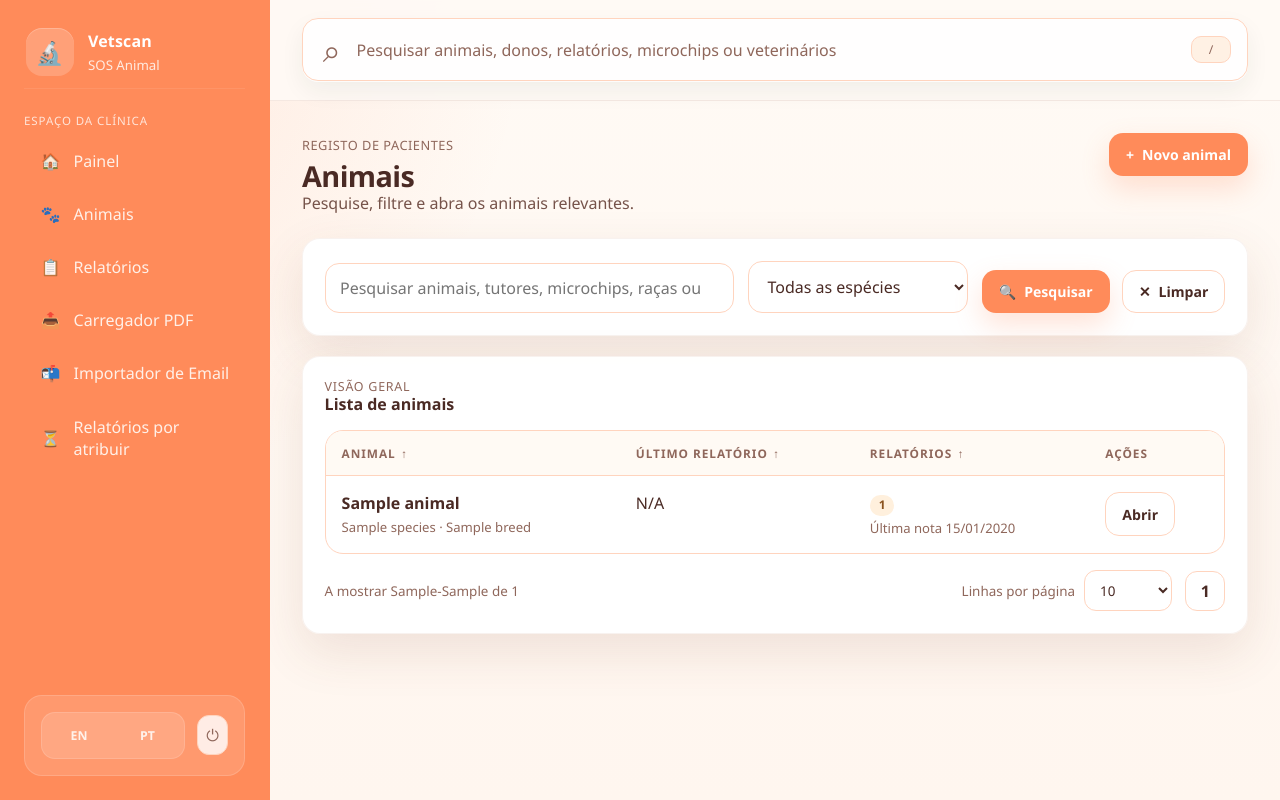
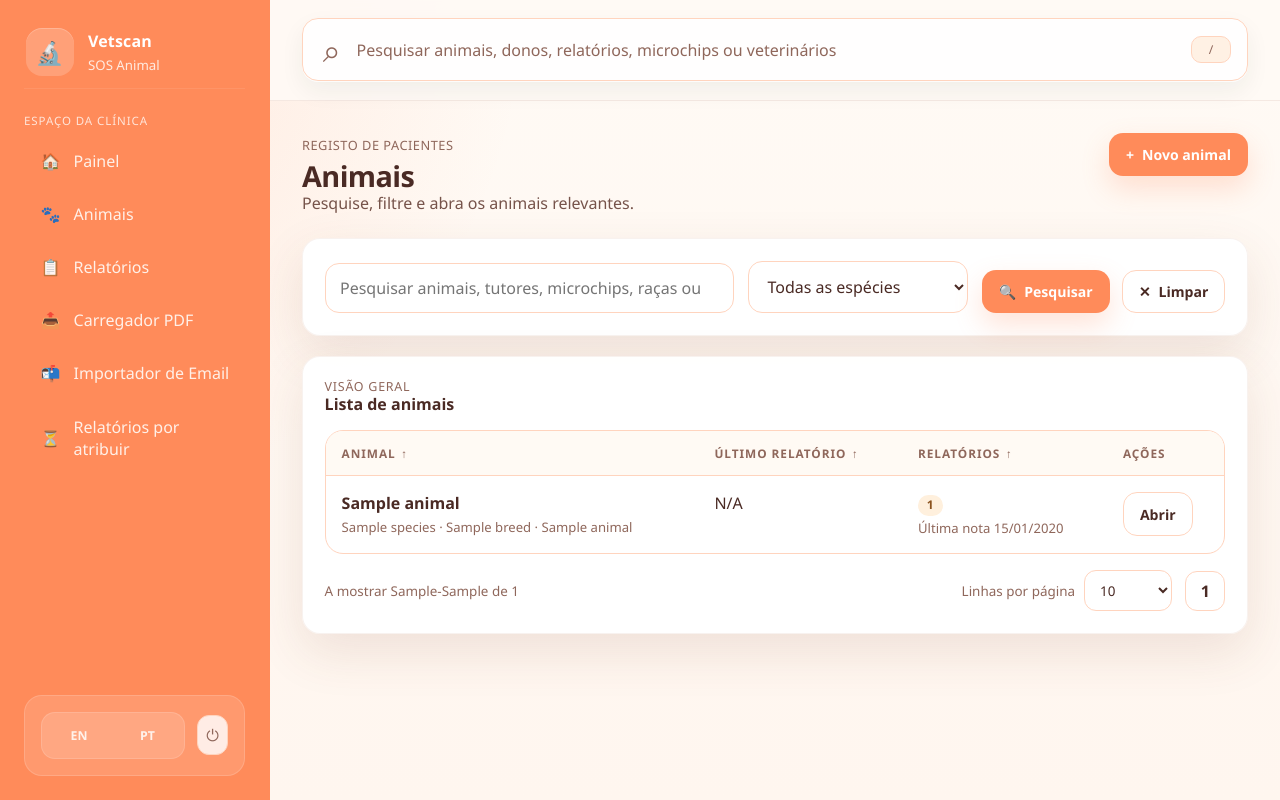
Before and after one commit to jomoormann/vetscan, a FastAPI app: template templates/animals.html in a window 1280 px wide. Run offline with FastAPI, Linux system fonts and the light colour scheme; the template is opened without the code that fills it: most values are stand-ins (such as "Sample title", 1, 10 or a date in 2020); parts of the project's set-up code (start-up, migrations or seed data) failed here and were passed over; some libraries are stand-ins or nearby versions.

Commit message:
animals list: show owner name after species/breed for easier identification
Co-Authored-By: Claude Opus 4.8 <noreply@anthropic.com>

```diff
--- a/templates/animals.html
+++ b/templates/animals.html
@@ -63,7 +63,7 @@
                         <td>
                             <div class="table-title">{{ item.animal.name }}</div>
                             <div class="table-meta">
-                                {{ item.animal.species }}{% if item.animal.breed %} · {{ item.animal.breed }}{% endif %}
+                                {{ item.animal.species }}{% if item.animal.breed %} · {{ item.animal.breed }}{% endif %}{% if item.animal.owner_name %} · {{ item.animal.owner_name }}{% endif %}
                             </div>
                         </td>
                         <td>
```
